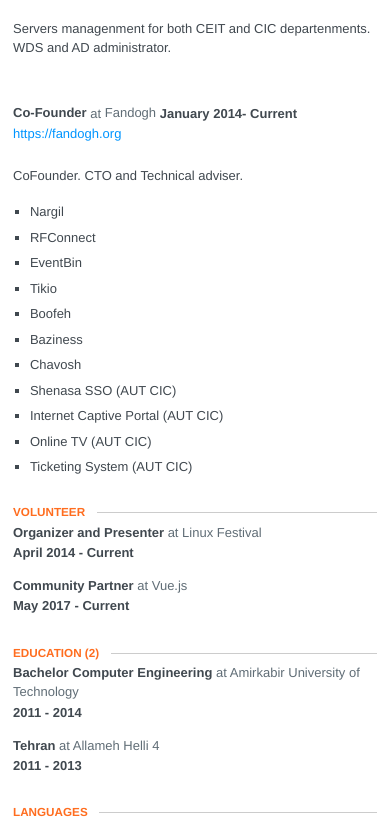
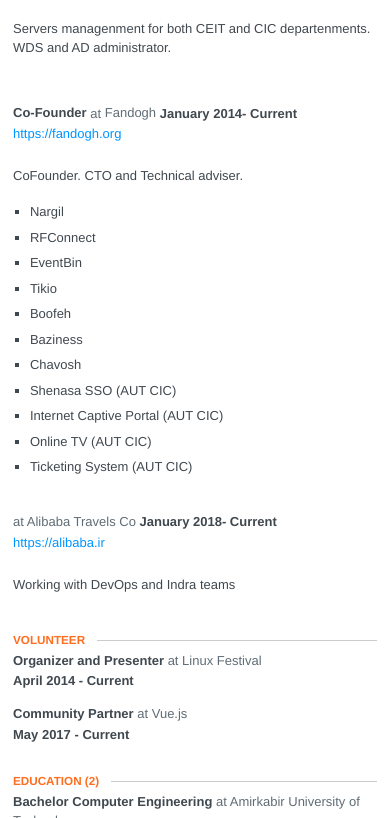
Before and after one commit to pi0/pi0.github.io, a website: page resume.html in a window 390 px wide. Shown: the part 1692-2510 px from the top of the page. Drawn offline with Linux system fonts and the light colour scheme.

Commit message:
update resume

```diff
--- a/resume.html
+++ b/resume.html
@@ -951,7 +951,7 @@
     </section>
     <section class="section">
       <header>
-        <h2 class='section-title'>Work Experience <span class="item-count">(6)</span></h2>
+        <h2 class='section-title'>Work Experience <span class="item-count">(7)</span></h2>
       </header>
 
       <section id="work">
@@ -1088,6 +1088,27 @@
                 <li><p>Online TV (AUT CIC)</p></li>
                 <li><p>Ticketing System (AUT CIC)</p></li>
             </ul>
+        	</div>
+        </section>
+        <section class="work-item">
+
+            <input id="work-item-6" type="checkbox" class="toggle-item" />
+            <label for="work-item-6"></label>
+
+    			<header>
+    				<div class="company">Alibaba Travels Co</div>
+    				<div class="date">
+    				  <span class="startDate">January 2018</span>
+    					<span class="endDate">- Current</span>
+    				</div>
+    			</header>
+
+        	<span class="website">
+        		<a target="_blank" href="https://alibaba.ir">https://alibaba.ir</a>
+        	</span>      	<div class="item" id="work-item">
+            <div class="summary">
+              <p><p>Working with DevOps and Indra teams</p></p>
+            </div>
         	</div>
         </section>
       </section>
```
Also changed, not shown: resume.json (+10 -1 lines), 1 other file.
